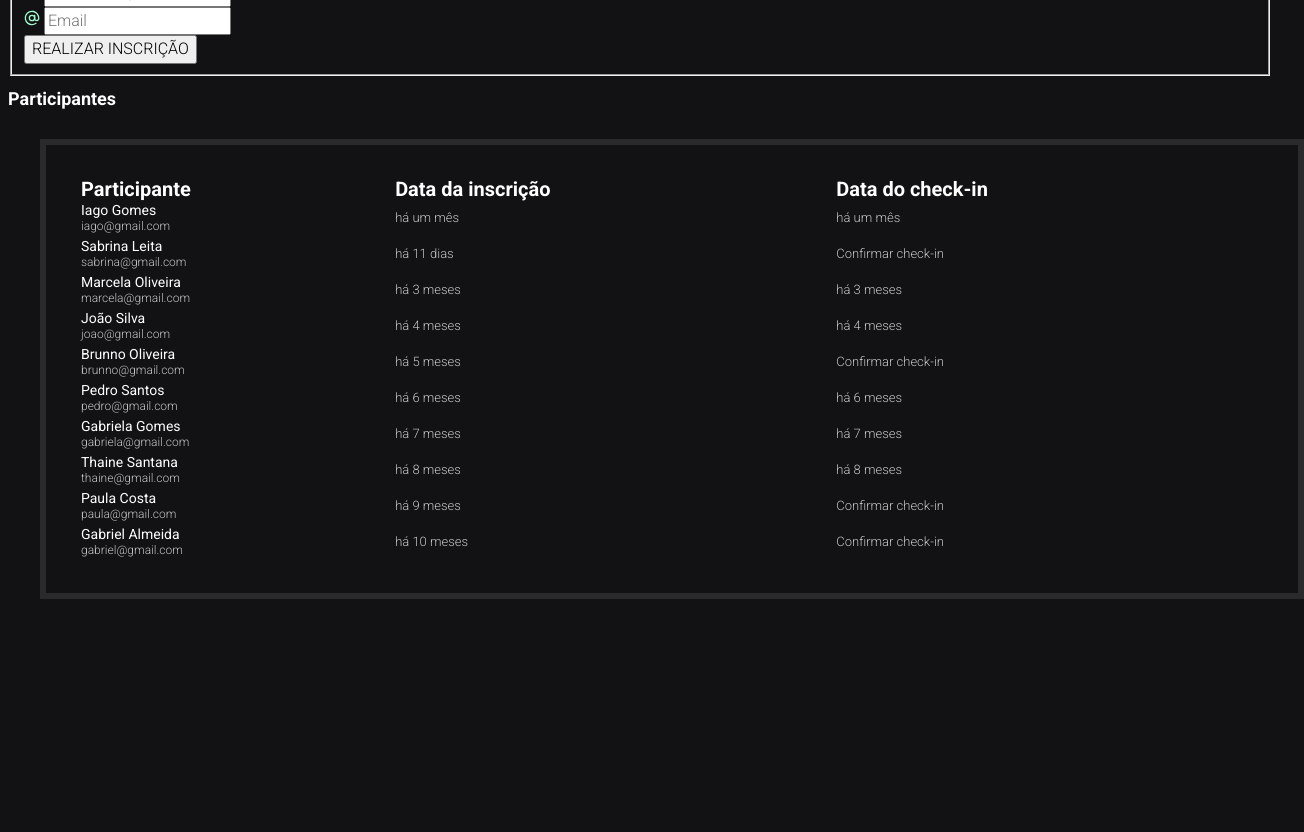
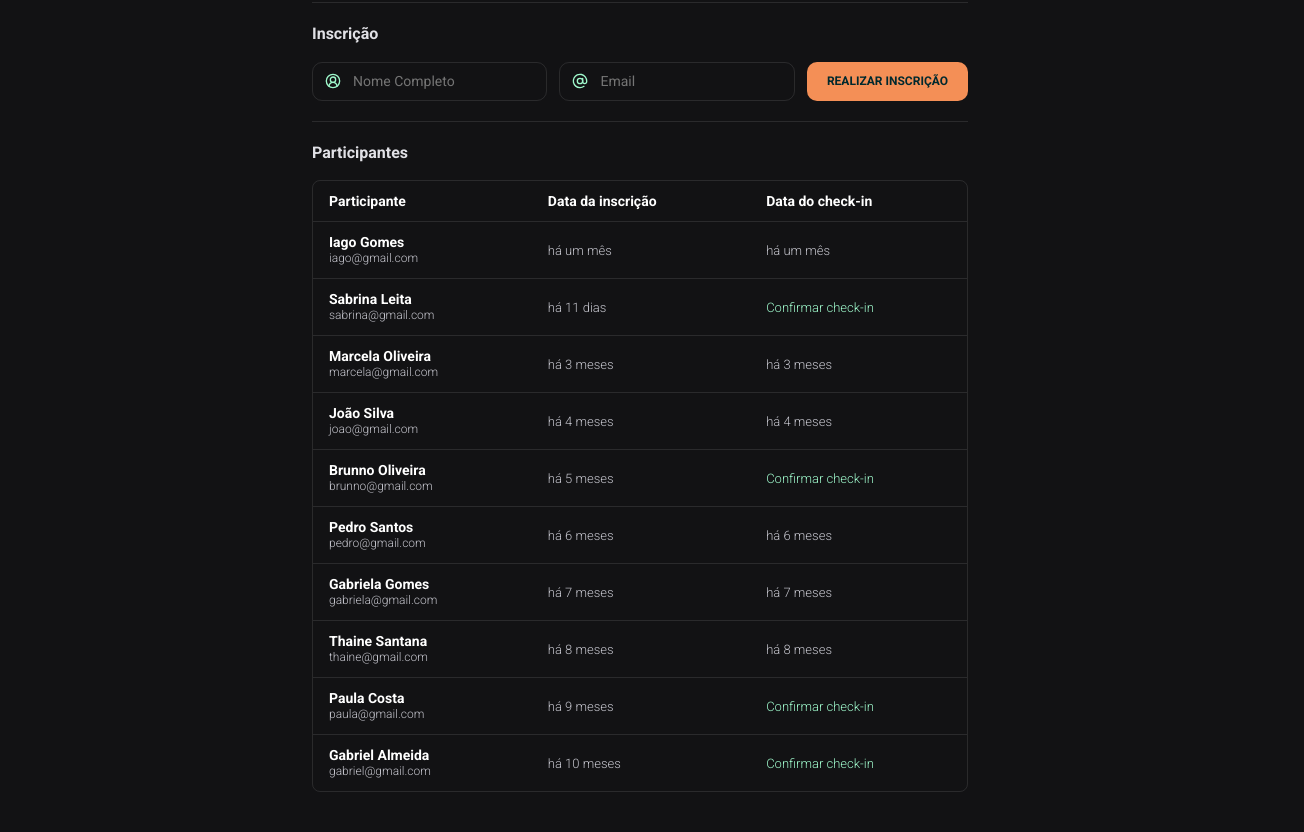
Before and after one commit to blacknoir8/NLW_PROJETO_FULL_STACK, a plain HTML site: page index.html in a window 1280 px wide. Shown: the part 96-928 px from the top of the page, 1304 px wide, since content can reach past the window. Before the commit the page ends 800 px from the top, so only its background shows below. Drawn offline with nearby package versions, Linux system fonts and the light colour scheme.

Commit message:
Update index.css

```diff
--- a/index.css
+++ b/index.css
@@ -1,67 +1,139 @@
-body, table,input,button{
-    font: 300  16px/140% 'Roboto', sans-serif;
+* {
+    margin: 0;
+    padding: 0;
+    box-sizing: border-box;
   }
 
-body{
-    background-color: #121214;
-    color:#ffff;
+  :root {
+    --border: 1px solid #ffffff1a;
   }
 
-table{
-    padding: 32px;
-    border: 6px solid #fcf8f81a;
-    margin: 32px;
+  body,
+  table,
+  input,
+  button {
+    font: 300 16px/140% 'Roboto', sans-serif;
   }
 
-table thead{
-font-size: 20px;
-line-height: 18px;
-color: white;
-
+  body {
+    background-color: #121214;
+    color: #ffffff;
   }
 
-thead th
-tbody td{
- padding: 16px 100px;
- line-height: 100px;
-
+  .container {
+    max-width: 720px;
+    margin: 0 auto;
+    padding: 20px 32px;
   }
 
-tbody td{
+  header {
+    padding: 20px 0;
+  }
 
+  form {
+    border: var(--border);
+    border-inline: none;
+    padding: 20px 0;
+  }
+
+  fieldset {
+    border: none;
+  }
+
+  fieldset>div {
+    display: flex;
+    gap: 12px;
+  }
+
+  .input-wrapper {
+    flex: 1;
+
+    display: flex;
+    align-items: center;
+    gap: 12px;
+
+    border: var(--border);
+    border-radius: 10px;
+
+    padding: 8px 12px;
+
+    font: 400 14px/150% 'Roboto', sans-serif;
+    color: #C4C4CC;
+  }
+
+  input {
+    all: unset;
+  }
+
+  fieldset legend,
+  section h2 {
+    font: 700 16px/140% 'Roboto', sans-serif;
+    color: #E1E1E6;
+    padding-bottom: 16px;
+  }
+
+  fieldset button {
+    width: fit-content;
+    border: 0;
+    background: #F48F56;
+    border-radius: 10px;
+    padding: 7px 20px;
+
+    font: 700 12px/24px 'Roboto', sans-serif;
+    color: #00292E;
+  }
+
+  fieldset button:hover {
+    background: #f37c37;
+  }
+
+  .lista-participantes {
+    padding: 20px 0;
+  }
+
+  .lista-participantes > div {
+    border: var(--border);
+    border-radius: 8px;
+  }
+
+  table {
+    border-collapse: collapse;
+  }
+
+  table thead {
+    font-size: 14px;
+    line-height: 16px;
+  }
+
+  thead th,
+  tbody td {
+    padding: 12px 16px;
+  }
+
+  tbody td {
+    border-top: var(--border);
     font-size: 13px;
     line-height: 15px;
-    color: #c4c4c4;
-
-
+    color: #c4c4cc;
   }
 
-tbody td strong{
+  tbody td strong {
     color: white;
     font-size: 14px;
     line-height: 16px;
-    font-weight: 400;
-
+    font-weight: 600;
   }
 
-tbody td small{
-
+  tbody td small {
     font-size: 12px;
     line-height: 16px;
   }
 
-tbody td button{
-    all:unset ;
-
-
+  tbody td button {
+    all: unset;
+    color: #9FF9CC;
   }
 
-
-tbody td button:hover{
-    text-decoration:underline ;
+  tbody td button:hover {
+    text-decoration: underline;
   }
-
-section{
-    font-size: 12px;
-    line-height: 16px;
-}
```
Lines whose indentation alone changed are shown as unchanged.
